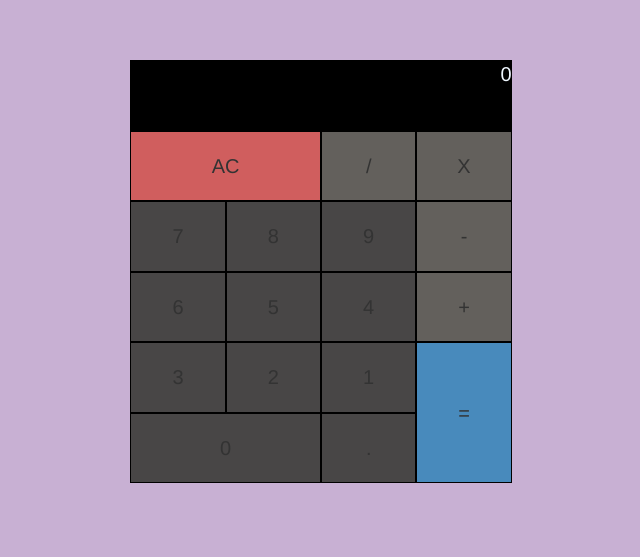
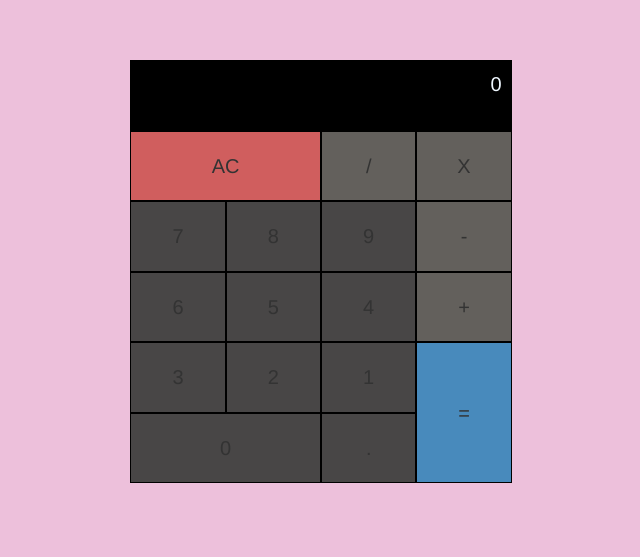
Before and after one commit to mays4/calculator-, a plain HTML site: page index.html in a window 1280 px wide. Shown: the part 196-753 px from the top of the page, without its empty margins (319-959 px from the left). Drawn offline with nearby package versions, Linux system fonts and the light colour scheme.

Commit message:
calculator

```diff
--- a/style.css
+++ b/style.css
@@ -5,7 +5,7 @@
   padding: 0;
 }
 html body{
-  background-color: rgb(200, 176, 211);
+  background-color: rgba(236, 186, 216, 0.903);
 }
 .container{
   display: flex;
@@ -50,13 +50,16 @@ html body{
   background-color: black;
   font-size: 20px;
   text-align: right;
+  padding: 10px;
+
 }
 input{
   width: 100%;
   color: white;
   background-color: black;
   text-align: right;
-  padding: 5px 20px;
+
+  padding: 10px 20px;
 
 }
 #clear{
```
Also changed, not shown: index.html (+2 -2 lines), index.js (+4 -4 lines).
